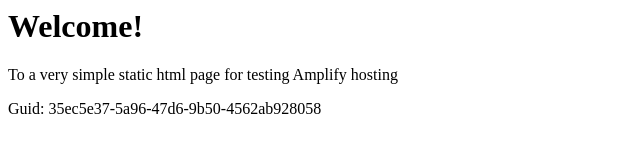
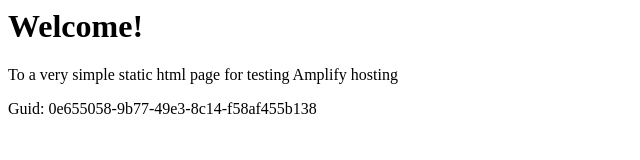
Before and after one commit to aws-aemilia-iad/Github-PR-Commit-Integration-Test-DoNotTouch-GitHubWebhookPushCanaryTest-v1-preprod-us-east-1, a website: page src/index.html in a window 1280 px wide. Shown: the full height of the page, 0-640 px from the left. Drawn offline with Linux system fonts and the light colour scheme.

Commit message:
commit from integ tests

```diff
--- a/src/index.html
+++ b/src/index.html
@@ -12,6 +12,6 @@
 <body>
     <h1>Welcome!</h1>
     <p>To a very simple static html page for testing Amplify hosting</p>
-    <p>Guid: 35ec5e37-5a96-47d6-9b50-4562ab928058</p></body>
+    <p>Guid: 0e655058-9b77-49e3-8c14-f58af455b138</p></body>
 
 </html>
```
